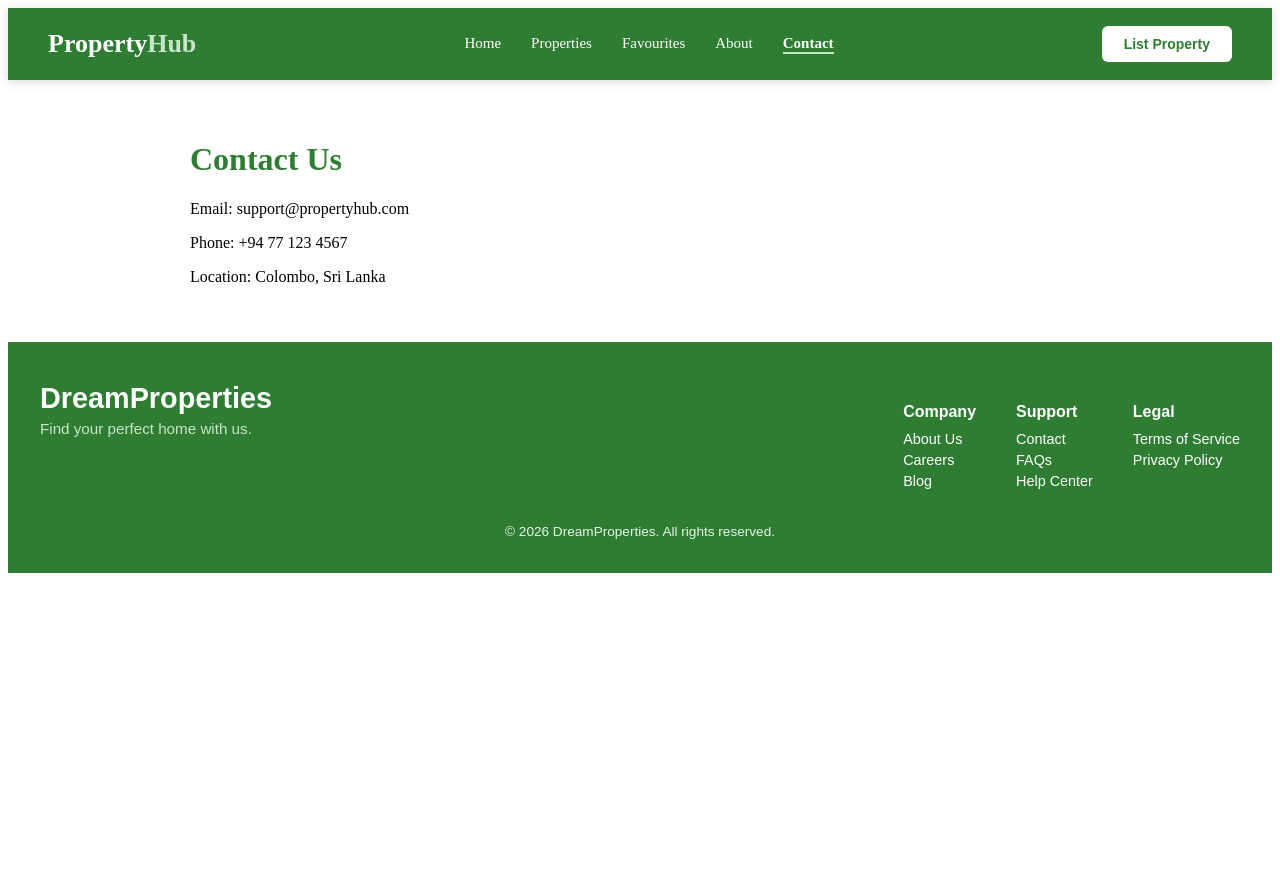
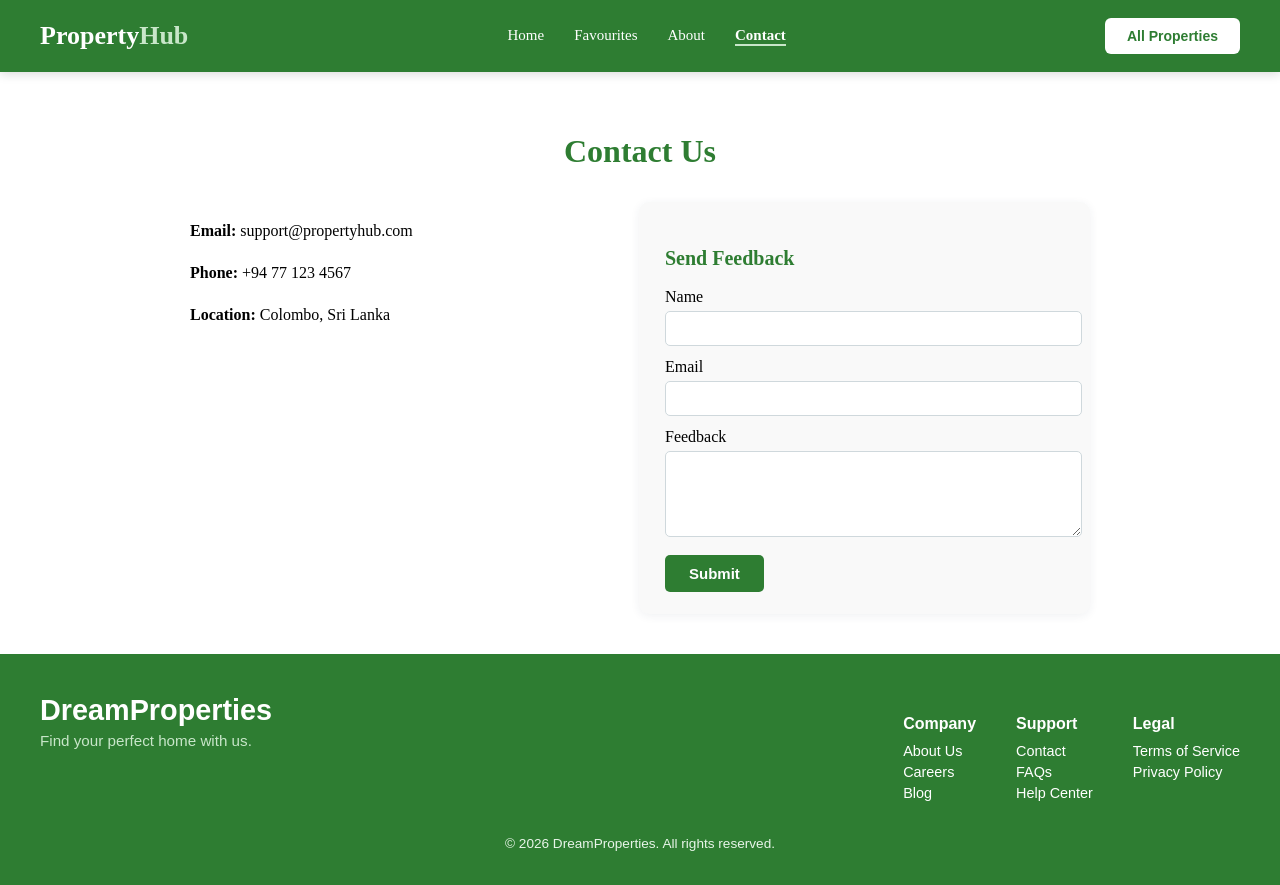
Before and after one commit to basnayake4/Client_side_CW2, a React (Vite) app in the folder vite-project/: page /contact in a window 1280 px wide. Before the commit the page ends 800 px from the top, so only its background shows below. Built offline with nearby package versions, Linux system fonts and the light colour scheme.

Commit message:
Created a professional real estate site where users can search and view properties in multi-row cards, save favourites, and navigate through dedicated pages for all properties, favourites, about, and contact—with a feedback form included and consistent styling throughout.

```diff
--- a/vite-project/src/App.css
+++ b/vite-project/src/App.css
@@ -0,0 +1,18 @@
+/* Make the app fill full height */
+html, body, #root {
+  height: 100%;
+  margin: 0;
+  padding: 0;
+}
+
+/* App container as flex column to push footer down */
+.app-container {
+  display: flex;
+  flex-direction: column;
+  min-height: 100vh;
+}
+
+/* Main content takes available space to push footer */
+.main-content-wrapper {
+  flex: 1;
+}
--- a/vite-project/src/App.jsx
+++ b/vite-project/src/App.jsx
@@ -26,10 +26,12 @@ function App() {
   return (
     <FavouritesProvider>
       <Router>
+        <div className="app-container">
           <Header />
 
+          <div className="main-content-wrapper">
             <Routes>
-          {/* HOME PAGE */}
+              {/* Home Page */}
               <Route
                 path="/"
                 element={
@@ -45,17 +47,19 @@ function App() {
                 }
               />
 
-          {/* HEADER LINKED PAGES */}
+              {/* Separate pages */}
               <Route path="/properties" element={<PropertiesPage />} />
               <Route path="/favourites" element={<FavouritesPage />} />
               <Route path="/about" element={<AboutPage />} />
               <Route path="/contact" element={<ContactPage />} />
 
-          {/* PROPERTY DETAILS */}
+              {/* Property Details */}
               <Route path="/property/:id" element={<PropertyPage />} />
             </Routes>
+          </div>
 
           <Footer />
+        </div>
       </Router>
     </FavouritesProvider>
   );
--- a/vite-project/src/components/Header.jsx
+++ b/vite-project/src/components/Header.jsx
@@ -1,8 +1,8 @@
 import React from "react";
-import { Link, NavLink } from "react-router-dom";
+import { NavLink, Link } from "react-router-dom";
 import "./Header.css";
 
-function Header() {
+const Header = () => {
   return (
     <header className="header">
       <div className="header-container">
@@ -13,20 +13,30 @@ function Header() {
 
         {/* Navigation */}
         <nav className="nav">
-          <NavLink to="/" className={({ isActive }) => isActive ? "active" : ""}>Home</NavLink>
-          <NavLink to="/properties" className={({ isActive }) => isActive ? "active" : ""}>Properties</NavLink>
-          <NavLink to="/favourites" className={({ isActive }) => isActive ? "active" : ""}>Favourites</NavLink>
-          <NavLink to="/about" className={({ isActive }) => isActive ? "active" : ""}>About</NavLink>
-          <NavLink to="/contact" className={({ isActive }) => isActive ? "active" : ""}>Contact</NavLink>
+          <NavLink to="/" className={({ isActive }) => isActive ? "active" : ""}>
+            Home
+          </NavLink>
+
+          <NavLink to="/favourites" className={({ isActive }) => isActive ? "active" : ""}>
+            Favourites
+          </NavLink>
+
+          <NavLink to="/about" className={({ isActive }) => isActive ? "active" : ""}>
+            About
+          </NavLink>
+
+          <NavLink to="/contact" className={({ isActive }) => isActive ? "active" : ""}>
+            Contact
+          </NavLink>
         </nav>
 
-        {/* Call-to-action button */}
-        <Link to="/list-property">
-          <button className="cta-btn">List Property</button>
+        {/* CTA Button → Properties Page */}
+        <Link to="/properties">
+          <button className="cta-btn">All Properties</button>
         </Link>
       </div>
     </header>
   );
-}
+};
 
 export default Header;
--- /dev/null
+++ b/vite-project/src/pages/AboutPage.css
@@ -0,0 +1,19 @@
+.about-container {
+  max-width: 900px;
+  margin: 0 auto;
+  padding: 40px;
+  line-height: 1.7;
+}
+
+.about-title {
+  color: #2e7d32; /* green theme */
+  margin-bottom: 20px;
+  font-size: 32px;
+  font-weight: 700;
+}
+
+.about-text {
+  margin-bottom: 16px;
+  font-size: 16px;
+  color: #333333;
+}
--- a/vite-project/src/pages/AboutPage.jsx
+++ b/vite-project/src/pages/AboutPage.jsx
@@ -1,20 +1,29 @@
 import React from "react";
+import "./AboutPage.css";
 
 const AboutPage = () => {
   return (
-    <div
-      style={{
-        padding: "40px",
-        maxWidth: "900px",
-        margin: "0 auto"
-      }}
-    >
-      <h1 style={{ color: "#2e7d32" }}>About PropertyHub</h1>
-      <p style={{ marginTop: "20px", lineHeight: "1.6" }}>
-        PropertyHub is a modern real estate platform that allows users to
-        search, view, and save properties based on their preferences.
-        The system provides a clean interface, professional property cards,
-        and a favourites feature for better user experience.
+    <div className="about-container">
+      <h1 className="about-title">About PropertyHub</h1>
+
+      <p className="about-text">
+        PropertyHub is a modern real estate web application designed to help
+        users easily search, explore, and manage property listings. The platform
+        offers a clean and intuitive interface where users can browse properties
+        and view detailed information.
+      </p>
+
+      <p className="about-text">
+        Users can save their favourite properties using a clickable icon or by
+        drag-and-drop interactions, allowing for a smooth and interactive user
+        experience. Properties are presented using professional card layouts to
+        ensure clarity and ease of navigation.
+      </p>
+
+      <p className="about-text">
+        This application was developed using React and React Router, focusing on
+        component reusability, responsive design, and consistent styling across
+        all pages to simulate a real-world property browsing platform.
       </p>
     </div>
   );
--- /dev/null
+++ b/vite-project/src/pages/ContactPage.css
@@ -0,0 +1,84 @@
+.contact-container {
+  padding: 40px;
+  max-width: 900px;
+  margin: 0 auto;
+}
+
+.contact-title {
+  color: #2e7d32;
+  margin-bottom: 32px;
+  text-align: center;
+}
+
+.contact-content {
+  display: flex;
+  gap: 50px;
+  flex-wrap: wrap;
+  align-items: flex-start;
+}
+
+/* Contact Details */
+.contact-details {
+  flex: 1;
+  min-width: 230px;
+  font-size: 16px;
+  line-height: 1.6;
+}
+
+/* Feedback Form */
+.feedback-form {
+  flex: 1;
+  min-width: 270px;
+  background: #f9f9f9;
+  border-radius: 10px;
+  padding: 28px 26px 22px 26px;
+  box-shadow: 0 2px 10px rgba(44, 62, 80, 0.07);
+}
+
+.feedback-form h2 {
+  color: #2e7d32;
+  font-size: 20px;
+  margin-bottom: 18px;
+}
+
+.feedback-form label {
+  display: block;
+  margin-bottom: 5px;
+  font-weight: 500;
+  margin-top: 12px;
+}
+
+.feedback-form input,
+.feedback-form textarea {
+  width: 100%;
+  padding: 8px;
+  border-radius: 5px;
+  border: 1px solid #cfd8dc;
+  font-size: 15px;
+  resize: vertical;
+}
+
+.feedback-form button {
+  margin-top: 14px;
+  background: #2e7d32;
+  color: #fff;
+  border: none;
+  padding: 10px 24px;
+  border-radius: 5px;
+  font-weight: 600;
+  font-size: 15px;
+  cursor: pointer;
+  transition: background 0.2s ease;
+}
+
+.feedback-form button:hover {
+  background: #1b5e20;
+}
+
+/* Thank you message */
+.thankyou {
+  margin-top: 14px;
+  color: #2e7d32;
+  font-weight: 600;
+  font-size: 15px;
+}
--- a/vite-project/src/pages/ContactPage.jsx
+++ b/vite-project/src/pages/ContactPage.jsx
@@ -1,21 +1,77 @@
-import React from "react";
+import React, { useState } from "react";
+import "./ContactPage.css";
 
 const ContactPage = () => {
+  const [form, setForm] = useState({
+    name: "",
+    email: "",
+    feedback: "",
+  });
+  const [submitted, setSubmitted] = useState(false);
+
+  const handleChange = (e) => {
+    setForm({ ...form, [e.target.name]: e.target.value });
+  };
+
+  const handleSubmit = (e) => {
+    e.preventDefault();
+    setSubmitted(true);
+    setForm({ name: "", email: "", feedback: "" });
+    setTimeout(() => setSubmitted(false), 2500);
+  };
+
   return (
-    <div
-      style={{
-        padding: "40px",
-        maxWidth: "900px",
-        margin: "0 auto"
-      }}
-    >
-      <h1 style={{ color: "#2e7d32" }}>Contact Us</h1>
+    <div className="contact-container">
+      <h1 className="contact-title">Contact Us</h1>
 
-      <p style={{ marginTop: "20px" }}>
-        Email: support@propertyhub.com
-      </p>
-      <p>Phone: +94 77 123 4567</p>
-      <p>Location: Colombo, Sri Lanka</p>
+      <div className="contact-content">
+        {/* Contact Details */}
+        <div className="contact-details">
+          <p><strong>Email:</strong> support@propertyhub.com</p>
+          <p><strong>Phone:</strong> +94 77 123 4567</p>
+          <p><strong>Location:</strong> Colombo, Sri Lanka</p>
+        </div>
+
+        {/* Feedback Form */}
+        <div className="feedback-form">
+          <h2>Send Feedback</h2>
+          <form onSubmit={handleSubmit}>
+            <label htmlFor="name">Name</label>
+            <input
+              type="text"
+              id="name"
+              name="name"
+              value={form.name}
+              onChange={handleChange}
+              required
+            />
+
+            <label htmlFor="email">Email</label>
+            <input
+              type="email"
+              id="email"
+              name="email"
+              value={form.email}
+              onChange={handleChange}
+              required
+            />
+
+            <label htmlFor="feedback">Feedback</label>
+            <textarea
+              id="feedback"
+              name="feedback"
+              value={form.feedback}
+              onChange={handleChange}
+              rows={4}
+              required
+            />
+
+            <button type="submit">Submit</button>
+
+            {submitted && <div className="thankyou">Thank you for your feedback!</div>}
+          </form>
+        </div>
+      </div>
     </div>
   );
 };
```
Lines whose indentation alone changed are shown as unchanged.
